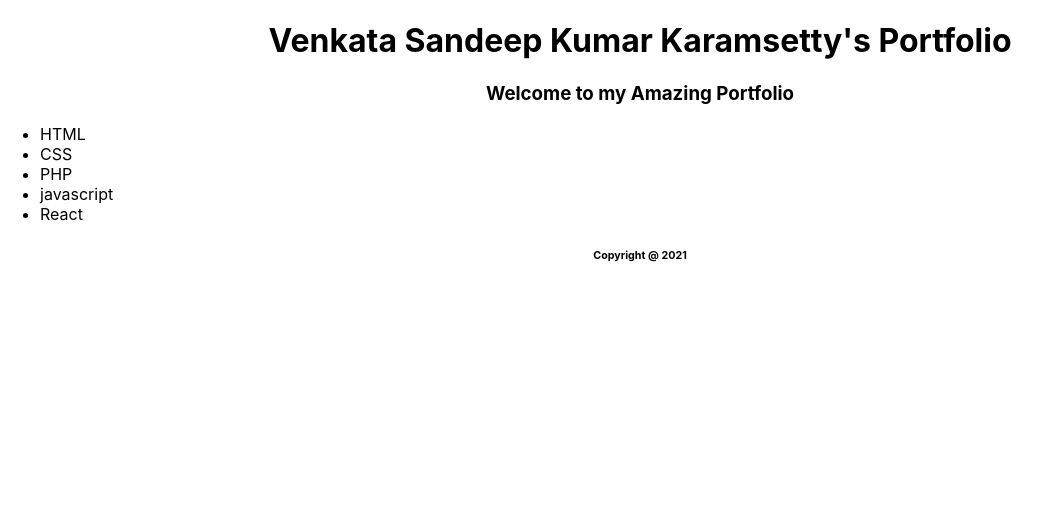
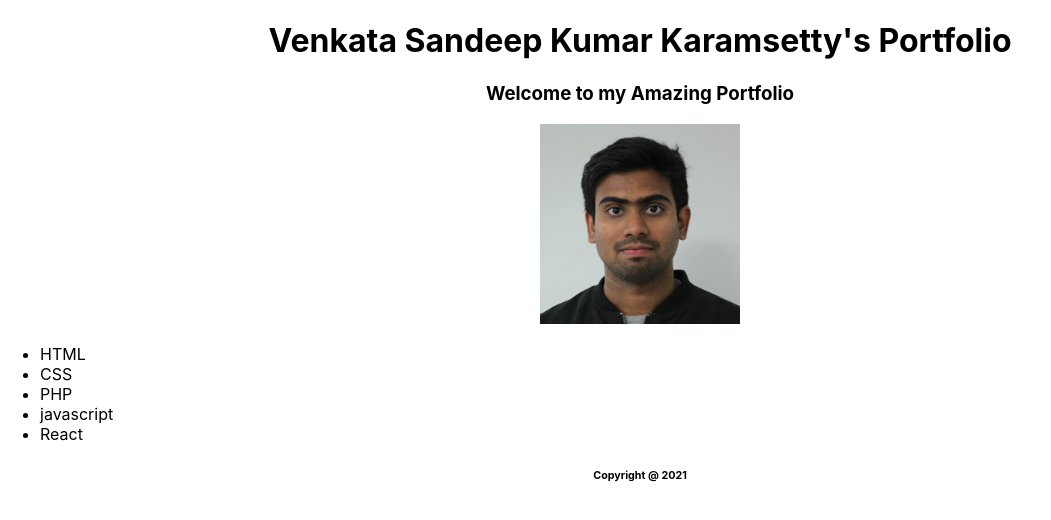
Before and after one commit to karamsetty09/react_app, a React (Create React App) app: page / in a window 1280 px wide. Shown: the top 520 px of the page, without its empty margins (0-1051 px from the left). Built offline with nearby package versions, Linux system fonts and the light colour scheme.

Commit message:
Added my Image.

```diff
--- a/src/App.js
+++ b/src/App.js
@@ -1,5 +1,6 @@
 
-import './App.css';
+import "./App.css";
+import venkata from "./venkata.jpg";
 
 //function to display Header - Always use capital for starting of function name
 function Header(props){
@@ -15,6 +16,7 @@ function Main(props){
   return(
   <main>
     <h3>Welcome to my {props.adjective} Portfolio</h3>
+    <img src={venkata} height={200} alt={"Sandeep's Picture"}/>
     <ul style={{textAlign: "left" }}>
       {props.skills.map((skill) => (
         <li key={skill.id}>{skill.title}</li>
```
Also changed, not shown: src/venkata.jpg (added).
